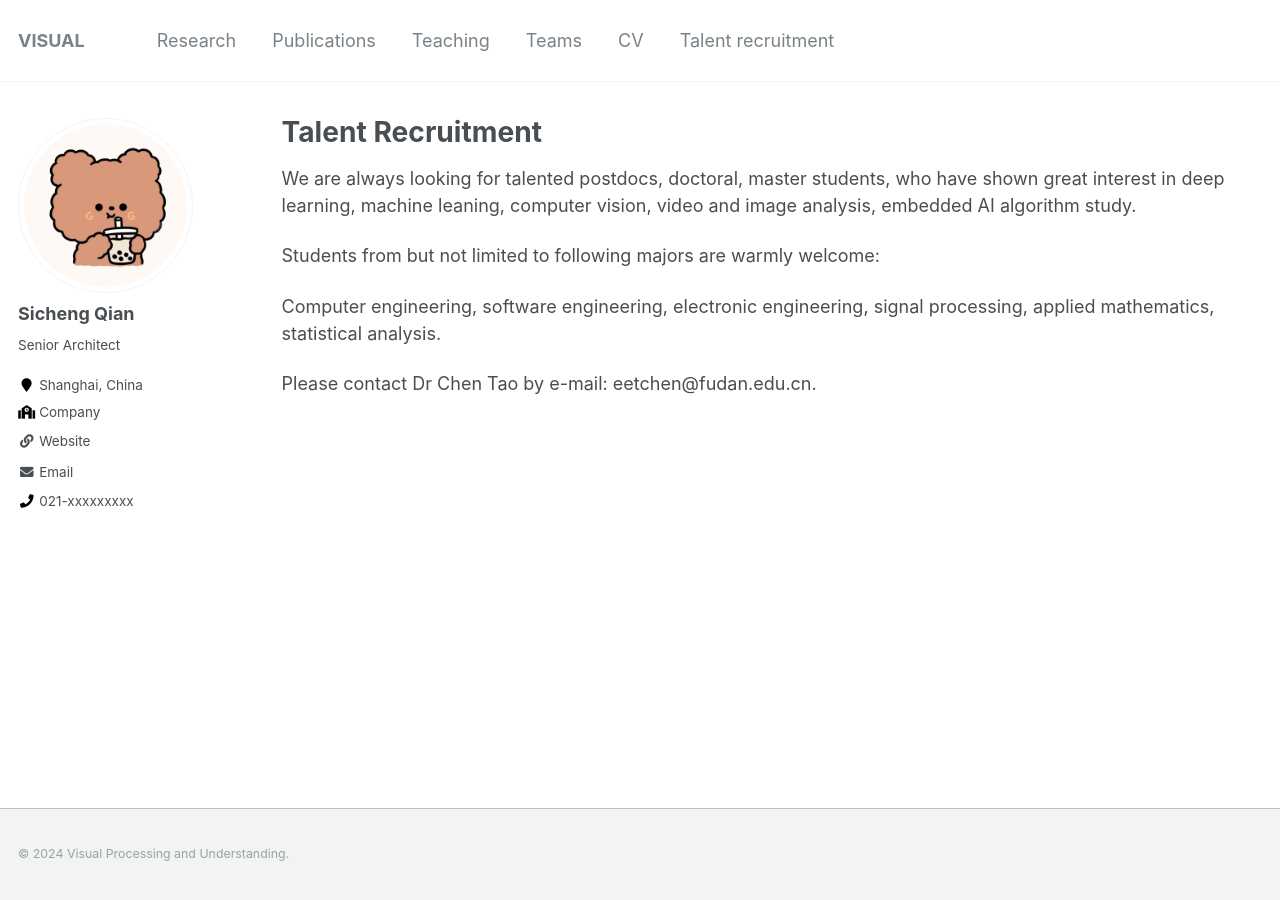
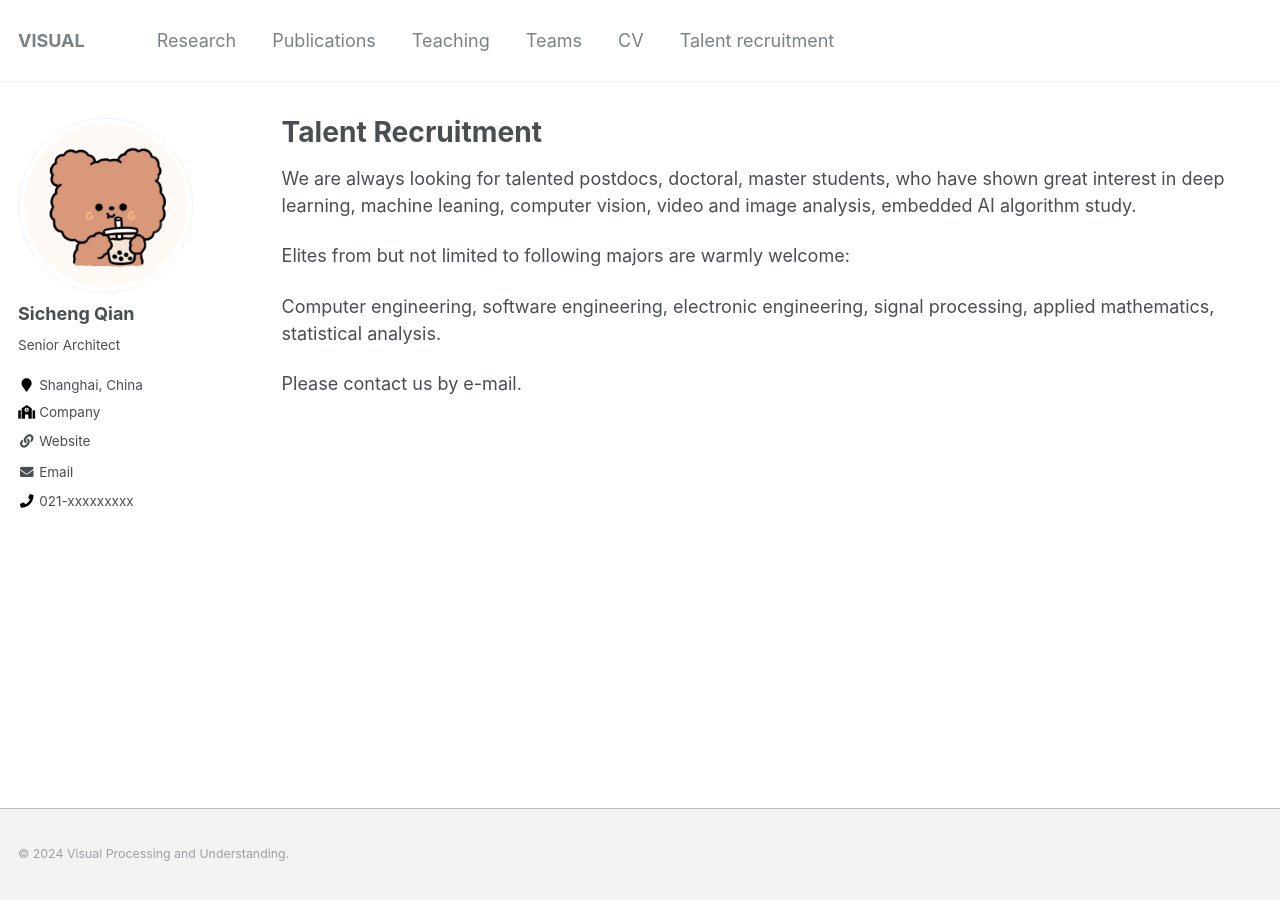
Before and after one commit to aqsc/aqsc.github.io, a Jekyll site: the page built from _pages/recruitment.md, in a window 1280 px wide. Built offline with Jekyll 4.4.1, drawn with Linux system fonts in a browser that asks for light colours.

Commit message:
Update recruitment.md

```diff
--- a/_pages/recruitment.md
+++ b/_pages/recruitment.md
@@ -12,8 +12,8 @@ redirect_from:
 
 We are always looking for talented postdocs, doctoral, master students, who have shown great interest in deep learning, machine leaning, computer vision, video and image analysis, embedded AI algorithm study.
 
-Students from but not limited to following majors are warmly welcome:
+Elites from but not limited to following majors are warmly welcome:
 
 Computer engineering, software engineering, electronic engineering, signal processing, applied mathematics, statistical analysis.
 
-Please contact Dr Chen Tao by e-mail: eetchen@fudan.edu.cn.
+Please contact us by e-mail.
```
